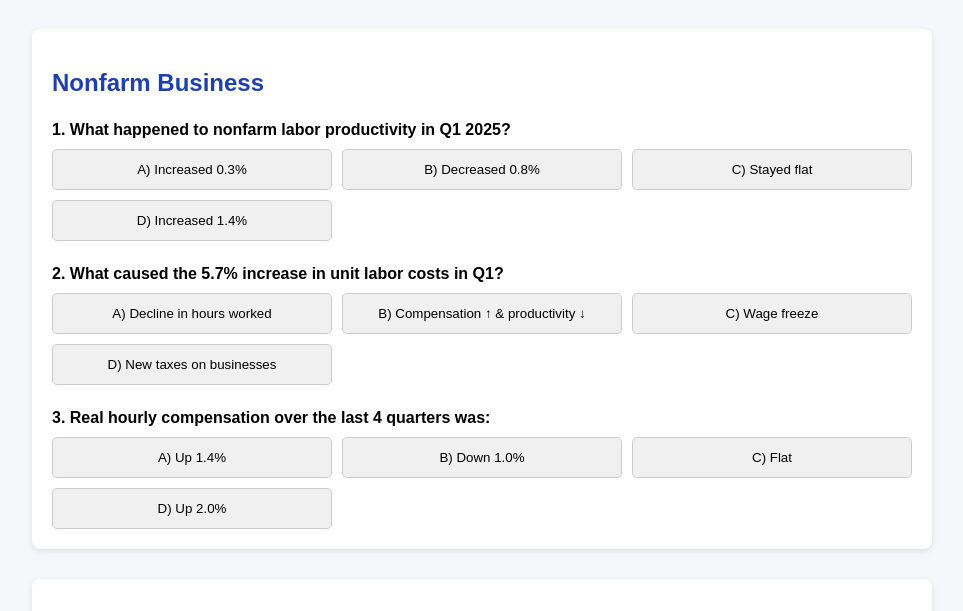
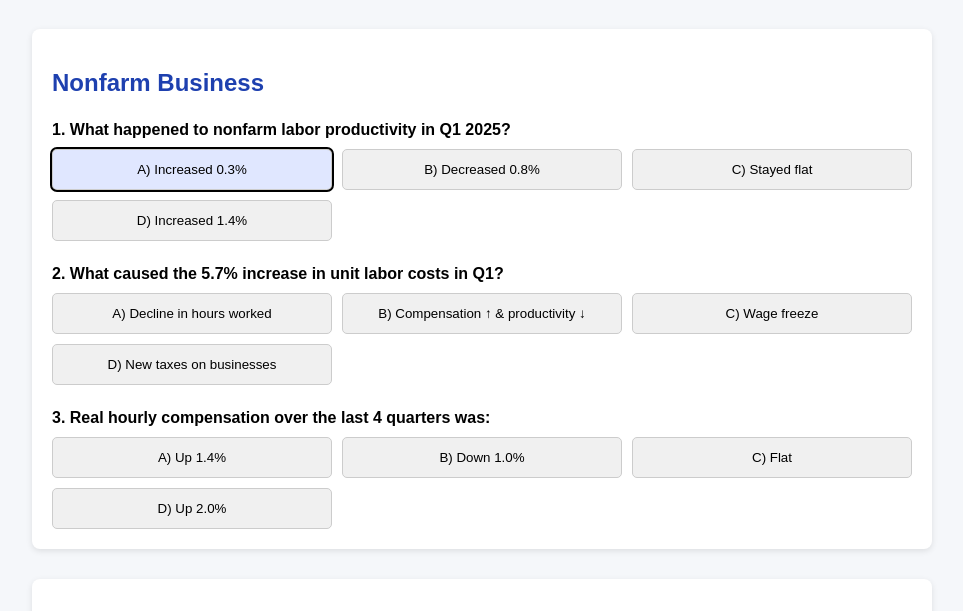
Before and after one commit to GrandPi224/JapanQuiz, a plain HTML site: page productivityQuiz/index.html in a window 1280 px wide. Both pictures are taken after a click on the button "A) Increased 0.3%". Shown: the part 189-800 px from the top of the page, without its empty margins (158-1121 px from the left). Drawn offline with Linux system fonts and the light colour scheme.

Commit message:
Update index.html

```diff
--- a/productivityQuiz/index.html
+++ b/productivityQuiz/index.html
@@ -51,6 +51,10 @@
     button:hover {
       background-color: #e0e7ff;
     }
+    button.active {
+      outline: 2px solid #000;
+      background-color: #e0e7ff;
+    }
   </style>
 </head>
 <body>
@@ -61,6 +65,7 @@
 
   <div class="section">
     <h2>Nonfarm Business</h2>
+
     <div class="question">1. What happened to nonfarm labor productivity in Q1 2025?</div>
     <div class="answers">
       <button>A) Increased 0.3%</button>
@@ -88,6 +93,7 @@
 
   <div class="section">
     <h2>Manufacturing</h2>
+
     <div class="question">4. Q1 2025 manufacturing productivity rose by:</div>
     <div class="answers">
       <button>A) 2.2%</button>
@@ -115,6 +121,7 @@
 
   <div class="section">
     <h2>Trends & Formulas</h2>
+
     <div class="question">7. From Q1 2024 to Q1 2025, nonfarm labor productivity rose:</div>
     <div class="answers">
       <button>A) 0.6%</button>
@@ -148,5 +155,17 @@
     </div>
   </div>
 
+  <script>
+    document.querySelectorAll('.answers').forEach(group => {
+      group.querySelectorAll('button').forEach(button => {
+        button.addEventListener('click', () => {
+          group.querySelectorAll('button').forEach(btn => {
+            btn.classList.remove('active');
+          });
+          button.classList.add('active');
+        });
+      });
+    });
+  </script>
 </body>
 </html>
```
